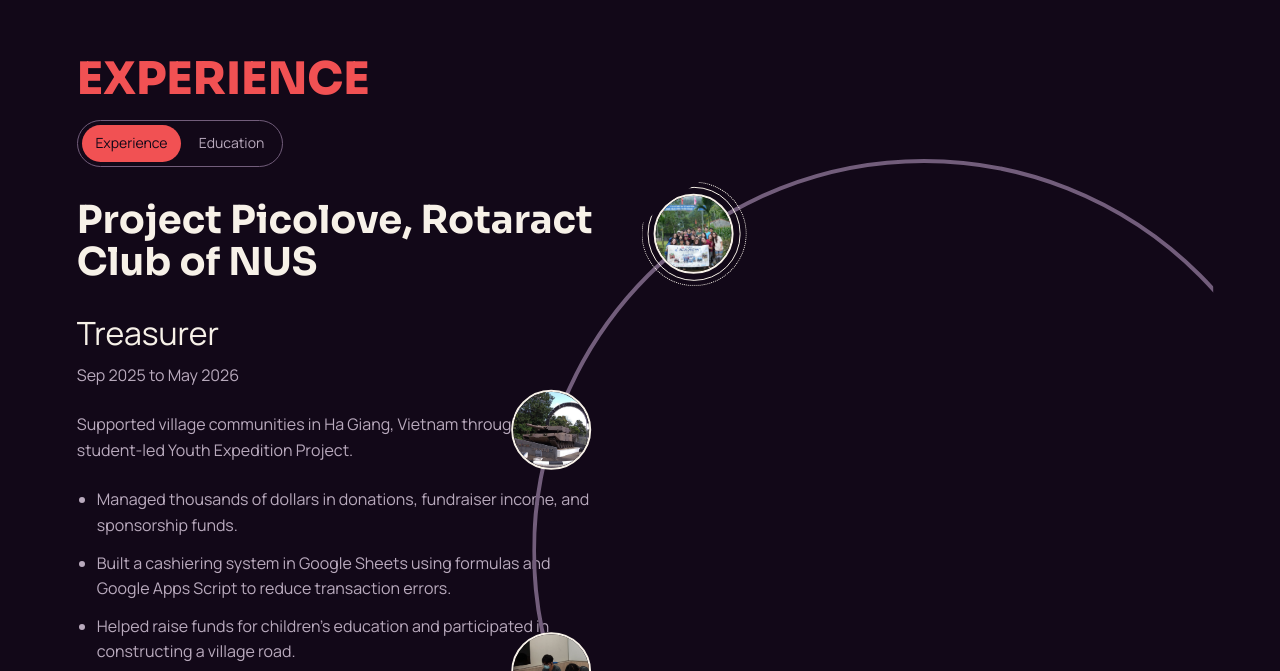
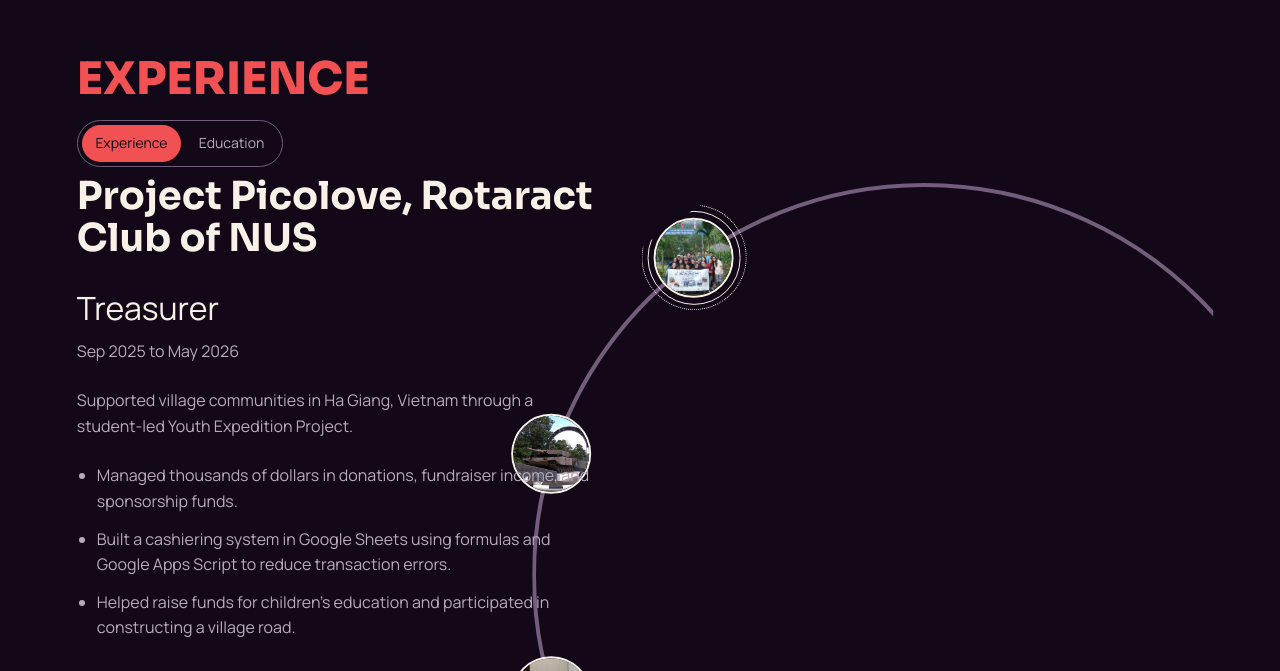
Before and after one commit to lingsongc/lingsongc.github.io, a React (Vite) app: page / in a window 1280 px wide. Shown: the part 2009-2680 px from the top of the page. Built offline with nearby package versions, Linux system fonts and the light colour scheme; a web font is replaced by a local one.

Commit message:
center main content vertically

```diff
--- a/src/sections/Experience.tsx
+++ b/src/sections/Experience.tsx
@@ -68,6 +68,7 @@ export function Experience({ onActiveEventChange }: ExperienceProps) {
 
     return (
         <section id="experience" className="experience-container" aria-labelledby="experience-title">
+            <div className="experience-copy">
                 <header className="experience-header">
                     <h2 id="experience-title" className="experience-title">
                         {experienceType === "experience" ? "Experience" : "Education"}
@@ -89,6 +90,7 @@ export function Experience({ onActiveEventChange }: ExperienceProps) {
                         ))}
                     </div>
                 </header>
+                <div className="experience-content-region">
                     <article className="experience-text">
                         <h3 className="experience-event-title">{activeEvent.title}</h3>
                         <p className="experience-role">{activeEvent.subtitle}</p>
@@ -98,6 +100,8 @@ export function Experience({ onActiveEventChange }: ExperienceProps) {
                             {activeEvent.highlights.map((highlight) => <li key={highlight}>{highlight}</li>)}
                         </ul>
                     </article>
+                </div>
+            </div>
             <aside className="experience-orbit" aria-label={`${experienceType} entries`}>
                 <div
                     ref={orbitScrollRef}
--- a/src/style.css
+++ b/src/style.css
@@ -732,30 +732,48 @@ button {
     --experience-orbit-size: min(75vw, 108vh);
     --experience-planet-size: clamp(4.375rem, 6.25vw, 5.625rem);
     --experience-content-gap: clamp(1rem, 2vw, 2rem);
+    --experience-header-space: clamp(7.5rem, 14vh, 9.5rem);
     --experience-content-width: calc(var(--experience-content-boundary-x) - var(--experience-circle-size) / 2 - var(--experience-section-padding-inline) - var(--experience-content-gap));
     --experience-ring-cutout: max(0px, calc((var(--experience-orbit-size) - var(--experience-planet-size) - var(--experience-circle-size)) / 2 - var(--experience-rail-gap) + var(--experience-ring-rail-gap)));
 
     position: relative;
     grid-template-columns: minmax(0, var(--experience-content-width)) minmax(0, 1fr);
-    grid-template-rows: auto minmax(0, 1fr);
     align-items: stretch;
     padding-block: clamp(2rem, 5vw, 4rem);
     container-type: inline-size;
 }
 
-.experience-header {
+.experience-copy {
     position: relative;
     z-index: 1;
+    display: flex;
+    min-height: 0;
+    flex-direction: column;
     grid-column: 1;
-    grid-row: 1;
+}
+
+.experience-copy::after,
+.experience-header {
+    flex: 0 0 var(--experience-header-space);
+}
+
+.experience-copy::after {
+    content: "";
+}
+
+.experience-content-region {
+    display: flex;
+    min-height: 0;
+    flex: 1 1 auto;
+    align-items: center;
+    overflow: hidden;
 }
 
 .experience-text {
-    position: relative;
-    grid-column: 1;
-    grid-row: 2;
+    width: 100%;
+    max-height: 100%;
     min-height: 0;
-    padding: clamp(2rem, 4vh, 3rem) var(--experience-content-gap) 0 0;
+    padding-right: var(--experience-content-gap);
     overflow-y: auto;
     scrollbar-width: none;
 }
```
Lines whose indentation alone changed are shown as unchanged.
